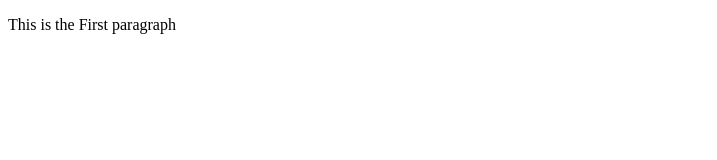
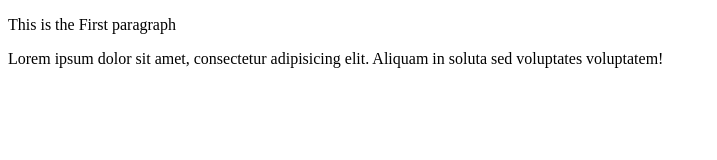
Before and after one commit to Devraj02-sys/Git-repo-for-beginner, a plain HTML site: page index.html in a window 1280 px wide. Shown: the whole page, without its empty margins (0-717 px from the left). Drawn offline with Linux system fonts and the light colour scheme.

Commit message:
Updating index.html

```diff
--- a/index.html
+++ b/index.html
@@ -7,5 +7,6 @@
 </head>
 <body>
     <p>This is the First paragraph</p>
+    <p>Lorem ipsum dolor sit amet, consectetur adipisicing elit. Aliquam in soluta sed voluptates voluptatem!</p>
 </body>
 </html>
```
